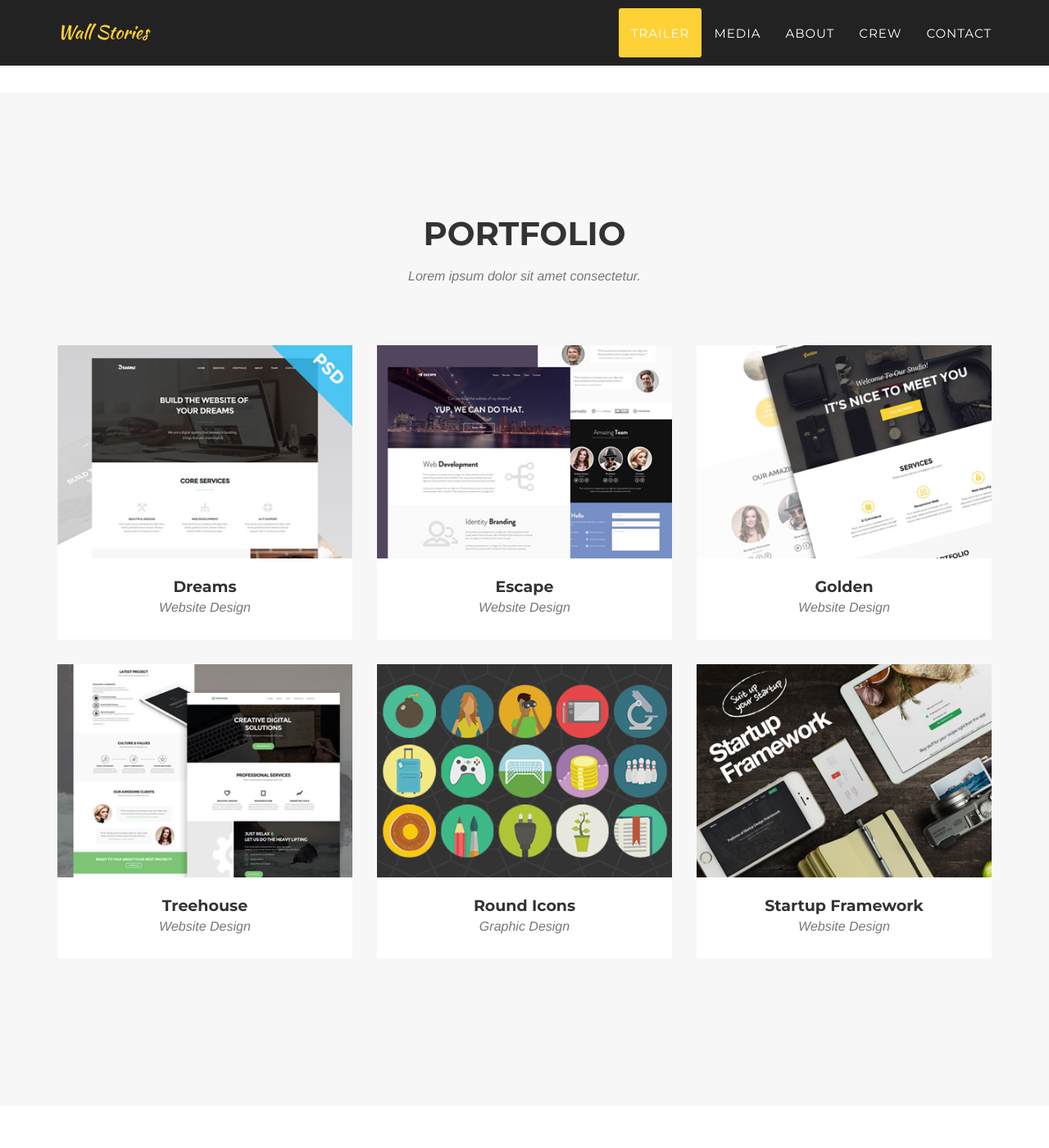
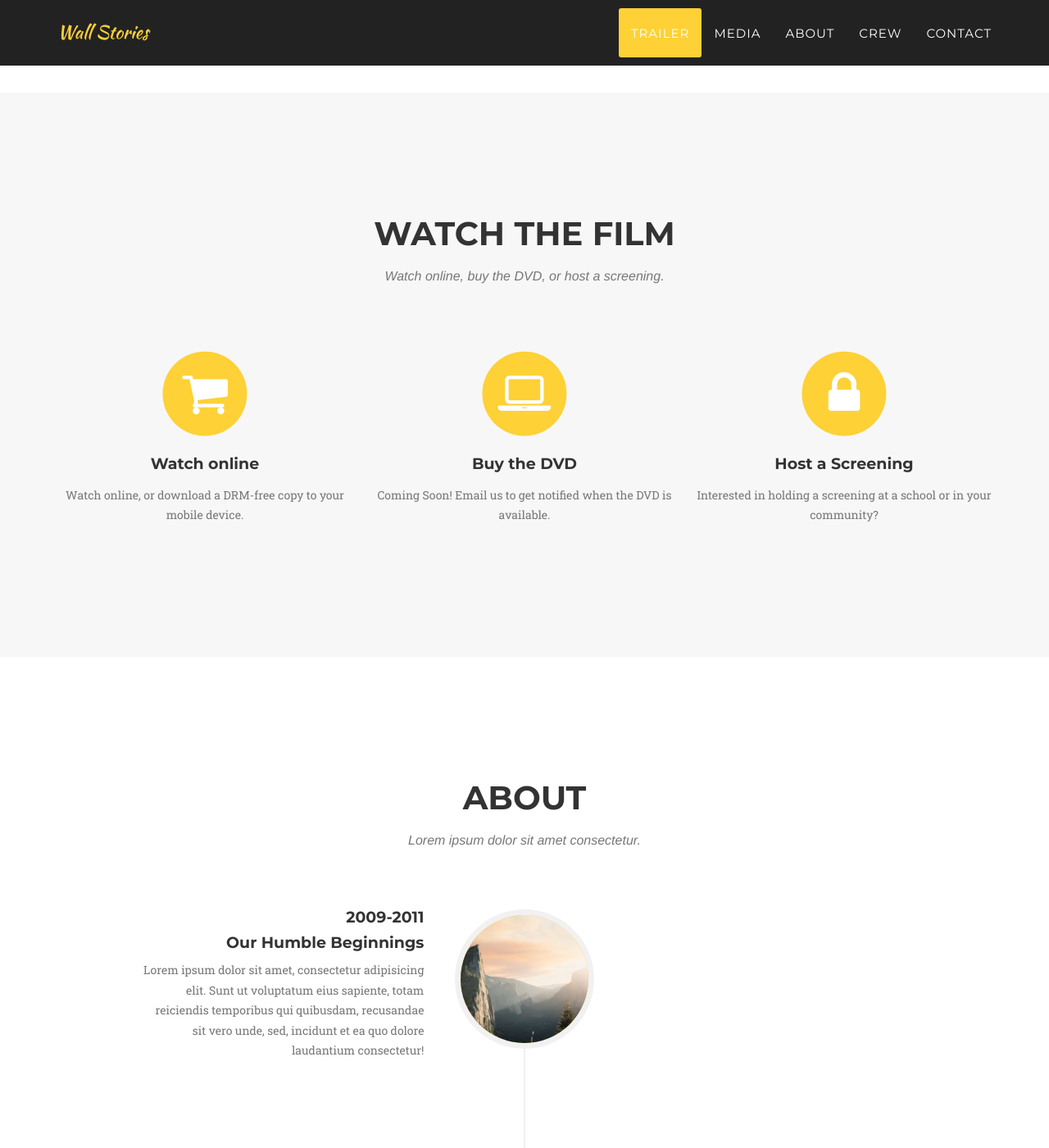
Before and after one commit to fournineandahalf/fnh-wall-stories, a Jekyll site: the page built from index.html, in a window 1280 px wide and 1400 px high, scrolled down 1490 px. Shown: the whole window at 82% size. Built offline with Jekyll 4.4.1, drawn with Linux system fonts in a browser that asks for light colours; some web fonts are replaced.

```diff
--- a/_includes/portfolio_grid.html
+++ b/_includes/portfolio_grid.html
@@ -3,27 +3,35 @@
         <div class="container">
             <div class="row">
                 <div class="col-lg-12 text-center">
-                    <h2 class="section-heading">Portfolio</h2>
-                    <h3 class="section-subheading text-muted">Lorem ipsum dolor sit amet consectetur.</h3>
+                    <h2 class="section-heading">Watch the Film</h2>
+                    <h3 class="section-subheading text-muted">Watch online, buy the DVD, or host a screening.</h3>
                 </div>
             </div>
-            <div class="row">
-            {% for post in site.posts %}
-                <div class="col-md-4 col-sm-6 portfolio-item">
-                    <a href="#portfolioModal{{ post.modal-id }}" class="portfolio-link" data-toggle="modal">
-                        <div class="portfolio-hover">
-                            <div class="portfolio-hover-content">
-                                <i class="fa fa-plus fa-3x"></i>
-                            </div>
-                        </div>
-                        <img src="img/portfolio/{{ post.thumbnail }}" class="img-responsive" alt="">
-                    </a>
-                    <div class="portfolio-caption">
-                        <h4>{{ post.title }}</h4>
-                        <p class="text-muted">{{ post.subtitle }}</p>
-                    </div>
+            <div class="row text-center">
+                <div class="col-md-4">
+                    <span class="fa-stack fa-4x">
+                        <i class="fa fa-circle fa-stack-2x text-primary"></i>
+                        <i class="fa fa-shopping-cart fa-stack-1x fa-inverse"></i>
+                    </span>
+                    <h4 class="service-heading">Watch online</h4>
+                    <p class="text-muted">Watch online, or download a DRM-free copy to your mobile device.</p>
                 </div>
-            {% endfor %}
+                <div class="col-md-4">
+                    <span class="fa-stack fa-4x">
+                        <i class="fa fa-circle fa-stack-2x text-primary"></i>
+                        <i class="fa fa-laptop fa-stack-1x fa-inverse"></i>
+                    </span>
+                    <h4 class="service-heading">Buy the DVD</h4>
+                    <p class="text-muted">Coming Soon! Email us to get notified when the DVD is available.</p>
+                </div>
+                <div class="col-md-4">
+                    <span class="fa-stack fa-4x">
+                        <i class="fa fa-circle fa-stack-2x text-primary"></i>
+                        <i class="fa fa-lock fa-stack-1x fa-inverse"></i>
+                    </span>
+                    <h4 class="service-heading">Host a Screening</h4>
+                    <p class="text-muted">Interested in holding a screening at a school or in your community?</p>
+                </div>
             </div>
-        </div>
+	  </div>
     </section>
```
